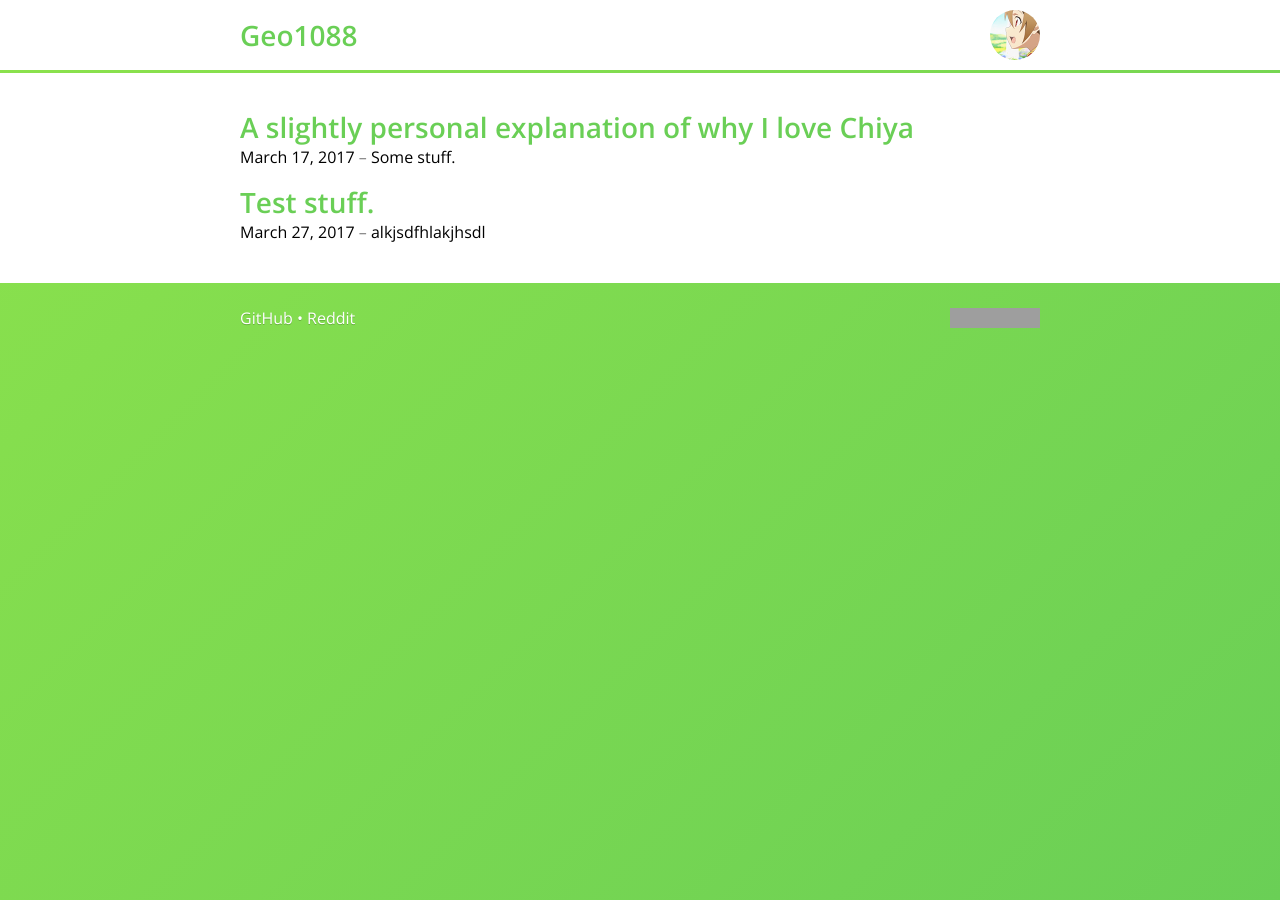
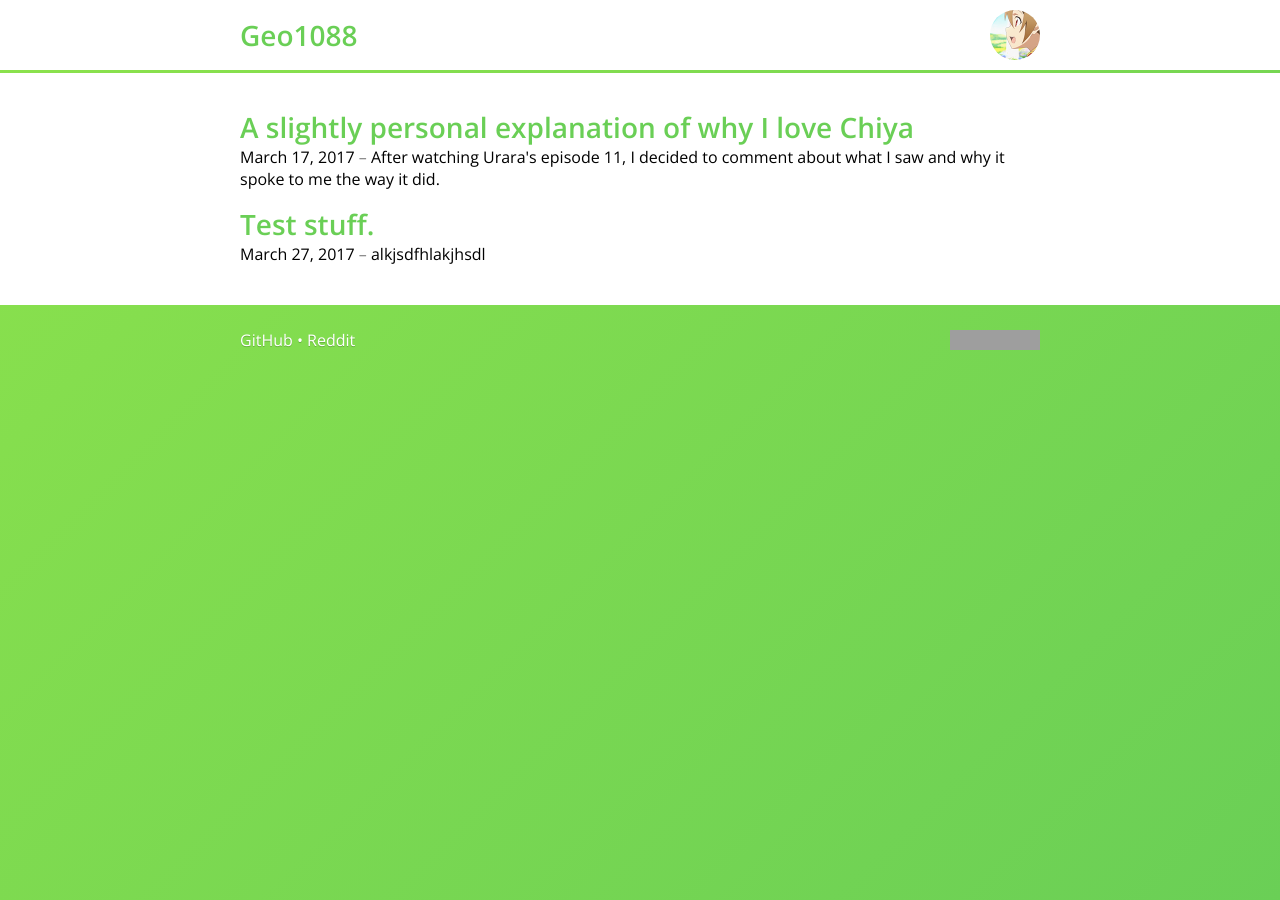
Before and after one commit to geo1088/geo1088.github.io, a Jekyll site: the page built from index.md, in a window 1280 px wide. Built offline with Jekyll 4.4.1, drawn with Linux system fonts in a browser that asks for light colours; grey boxes are pictures that could not be loaded.

Commit message:
Update chyia.md

```diff
--- a/post/chyia.md
+++ b/post/chyia.md
@@ -1,7 +1,7 @@
 ---
 title: A slightly personal explanation of why I love Chiya
 date: 2017-03-17
-desc: Some stuff.
+desc: After watching Urara's episode 11, I decided to comment about what I saw and why it spoke to me the way it did.
 ---
 
 # A slightly personal explanation of why I love Chiya
```
